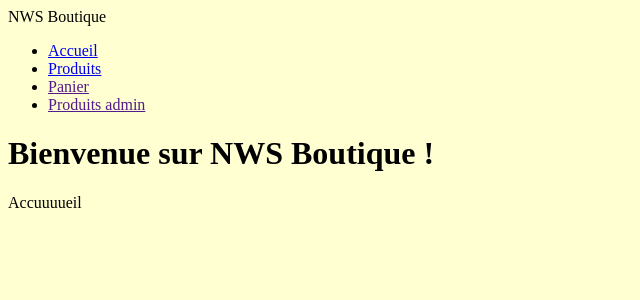
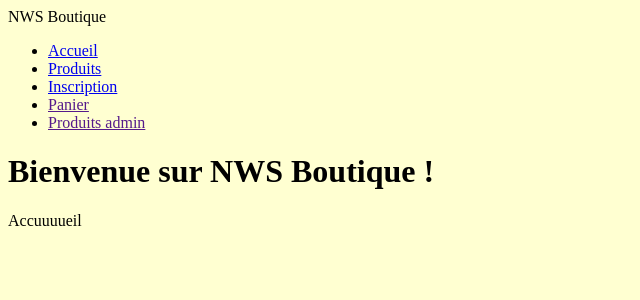
Before and after one commit to rachboudj/nws-boutique, a PHP site: page / in a window 1280 px wide. Shown: the top 300 px of the page, without its empty margins (0-640 px from the left). Run offline with PHP 8.4, Linux system fonts and the light colour scheme.

Commit message:
ajout du lien vers l'inscription

```diff
--- a/src/View/layout.php
+++ b/src/View/layout.php
@@ -13,6 +13,7 @@
                 <ul>
                     <li><a href="index.php?page=accueil">Accueil</a></li>
                     <li><a href="index.php?page=produits">Produits</a></li>
+                    <li><a href="index.php?page=inscription">Inscription</a></li>
                     <li><a href="">Panier</a></li>
                     <li><a href="">Produits admin</a></li>
                 </ul>
```
